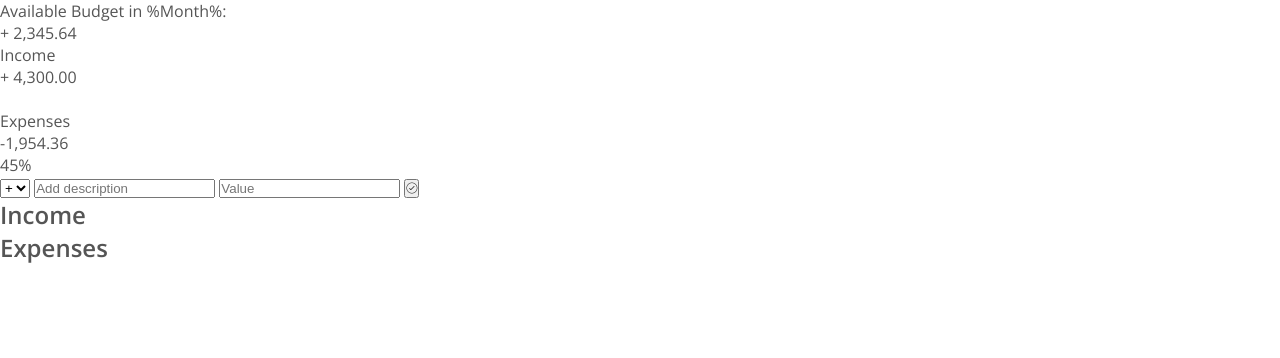
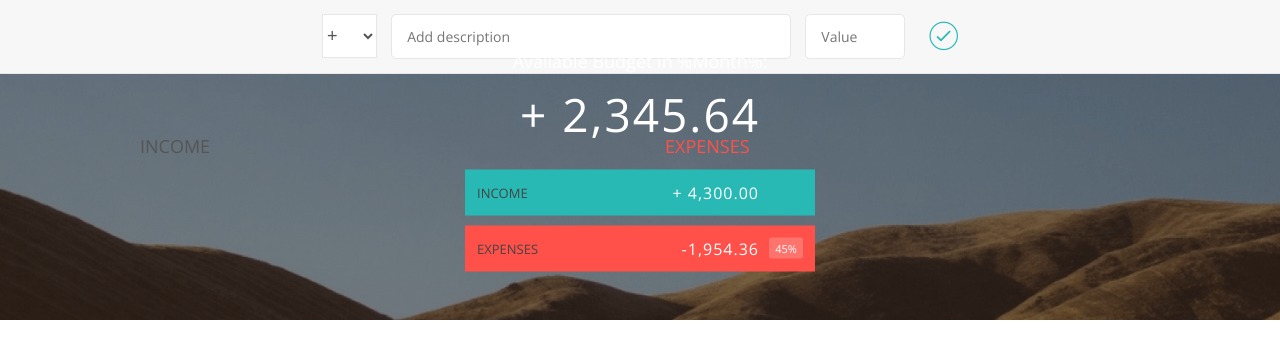
Before and after one commit to St3ve89/budgety, a website: page src/index.pug in a window 1280 px wide. Drawn offline with nearby package versions, Linux system fonts and the light colour scheme; files that its build step writes are made by us from their sources.

Commit message:
Finish styling the component

```diff
--- a/src/style.scss
+++ b/src/style.scss
@@ -19,3 +19,290 @@ body {
     clear: both;
   }
 }
+
+.right{
+  float: right;
+}
+
+.red {
+  color: #ff5049 !important;
+}
+
+.red-focus{
+  &:focus{
+    border: 1px solid #ff5049 !important;
+  }
+}
+
+.top {
+  height: 40vh;
+  background-image: linear-gradient(rgba(0,0,0,0.35), rgba(0,0,0,0.35)), url(_asset/image/back.png);
+  background-size: cover;
+  background-position: center;
+  position: relative;
+}
+
+.budget{
+  position: absolute;
+  width: 350px;
+  top: 50%;
+  left: 50%;
+  transform: translate(-50%, -50%);
+  color: #fff;
+}
+
+.budget__title {
+  font-size: 18px;
+  text-align: center;
+  margin-bottom: 10px;
+  font-weight: 300;
+}
+
+.budget__value {
+  font-weight: 300;
+  font-size: 46px;
+  text-align: center;
+  margin-bottom: 25px;
+  letter-spacing: 2px;
+}
+
+.budget__income,
+.budget__expenses {
+    padding: 12px;
+    text-transform: uppercase;
+}
+
+.budget__income {
+    margin-bottom: 10px;
+    background-color: #28B9B5;
+}
+
+.budget__expenses {
+    background-color: #FF5049;
+}
+
+.budget__income--text,
+.budget__expenses--text {
+    float: left;
+    font-size: 13px;
+    color: #444;
+    margin-top: 2px;
+}
+
+.budget__income--value,
+.budget__expenses--value {
+    letter-spacing: 1px;
+    float: left;
+}
+
+.budget__income--percentage,
+.budget__expenses--percentage {
+    float: left;
+    width: 34px;
+    font-size: 11px;
+    padding: 3px 0;
+    margin-left: 10px;
+}
+
+.budget__expenses--percentage {
+    background-color: rgba(255, 255, 255, 0.2);
+    text-align: center;
+    border-radius: 3px;
+}
+
+.add {
+  padding: 14px;
+  border-bottom: 1px solid #e7e7e7;
+  background-color: #f7f7f7;
+}
+
+.add__container {
+  margin: 0 auto;
+  text-align: center;
+}
+
+.add__type {
+  width: 55px;
+  border: 1px solid #e7e7e7;
+  height: 44px;
+  font-size: 18px;
+  color: inherit;
+  background-color: #fff;
+  margin-right: 10px;
+  font-weight: 300;
+  transition: border 0.3s;
+}
+
+.add__description,
+.add__value {
+  border: 1px solid #e7e7e7;
+  background-color: #fff;
+  color: inherit;
+  font-family: inherit;
+  font-size: 14px;
+  padding: 12px 15px;
+  margin-right: 10px;
+  border-radius: 5px;
+  transition: border 0.3s;
+}
+
+.add__description {
+  width: 400px;
+}
+
+.add__value {
+  width: 100px;
+}
+
+.add__btn {
+  font-size: 35px;
+  background: none;
+  border: none;
+  color: #28B9B5;
+  cursor: pointer;
+  display: inline-block;
+  vertical-align: middle;
+  line-height: 1.1;
+  margin-left: 10px;
+}
+
+.add__btn:active {
+  transform: translateY(2px);
+}
+
+.add__type:focus,
+.add__description:focus,
+.add__value:focus {
+  outline: none;
+  border: 1px solid #28B9B5;
+}
+
+.add__btn:focus { outline: none; }
+
+/***** LISTS *****/
+.container {
+  width: 1000px;
+  margin: 60px auto;
+}
+
+.income {
+  float: left;
+  width: 475px;
+  margin-right: 50px;
+}
+
+.expenses {
+  float: left;
+  width: 475px;
+}
+
+h2 {
+  text-transform: uppercase;
+  font-size: 18px;
+  font-weight: 400;
+  margin-bottom: 15px;
+}
+
+.icome__title {
+  color: #28B9B5;
+}
+
+.expenses__title {
+  color: #FF5049;
+}
+
+.item {
+  padding: 13px;
+  border-bottom: 1px solid #e7e7e7;
+}
+
+.item:first-child {
+  border-top: 1px solid #e7e7e7;
+}
+
+.item:nth-child(even) {
+  background-color: #f7f7f7;
+}
+
+.item__description {
+  float: left;
+}
+
+.item__value {
+  float: left;
+  transition: transform 0.3s;
+}
+
+.item__percentage {
+  float: left;
+  margin-left: 20px;
+  transition: transform 0.3s;
+  font-size: 11px;
+  background-color: #FFDAD9;
+  padding: 3px;
+  border-radius: 3px;
+  width: 32px;
+  text-align: center;
+}
+
+.income .item__value,
+.income .item__delete--btn {
+  color: #28B9B5;
+}
+
+.expenses .item__value,
+.expenses .item__percentage,
+.expenses .item__delete--btn {
+  color: #FF5049;
+}
+
+
+.item__delete {
+  float: left;
+}
+
+.item__delete--btn {
+  font-size: 22px;
+  background: none;
+  border: none;
+  cursor: pointer;
+  display: inline-block;
+  vertical-align: middle;
+  line-height: 1;
+  display: none;
+}
+
+.item__delete--btn:focus {
+  outline: none;
+}
+
+.item__delete--btn:active {
+  transform: translateY(2px);
+}
+
+.item:hover .item__delete--btn {
+  display: block;
+}
+
+.item:hover .item__value {
+  transform: translateX(-20px);
+}
+
+.item:hover .item__percentage {
+  transform: translateX(-20px);
+}
+
+
+.unpaid {
+  background-color: #FFDAD9 !important;
+  cursor: pointer;
+  color: #FF5049;
+}
+
+.unpaid .item__percentage {
+  box-shadow: 0 2px 6px 0 rgba(0, 0, 0, 0.1);
+}
+
+.unpaid:hover .item__description {
+  font-weight: 900;
+}
```
